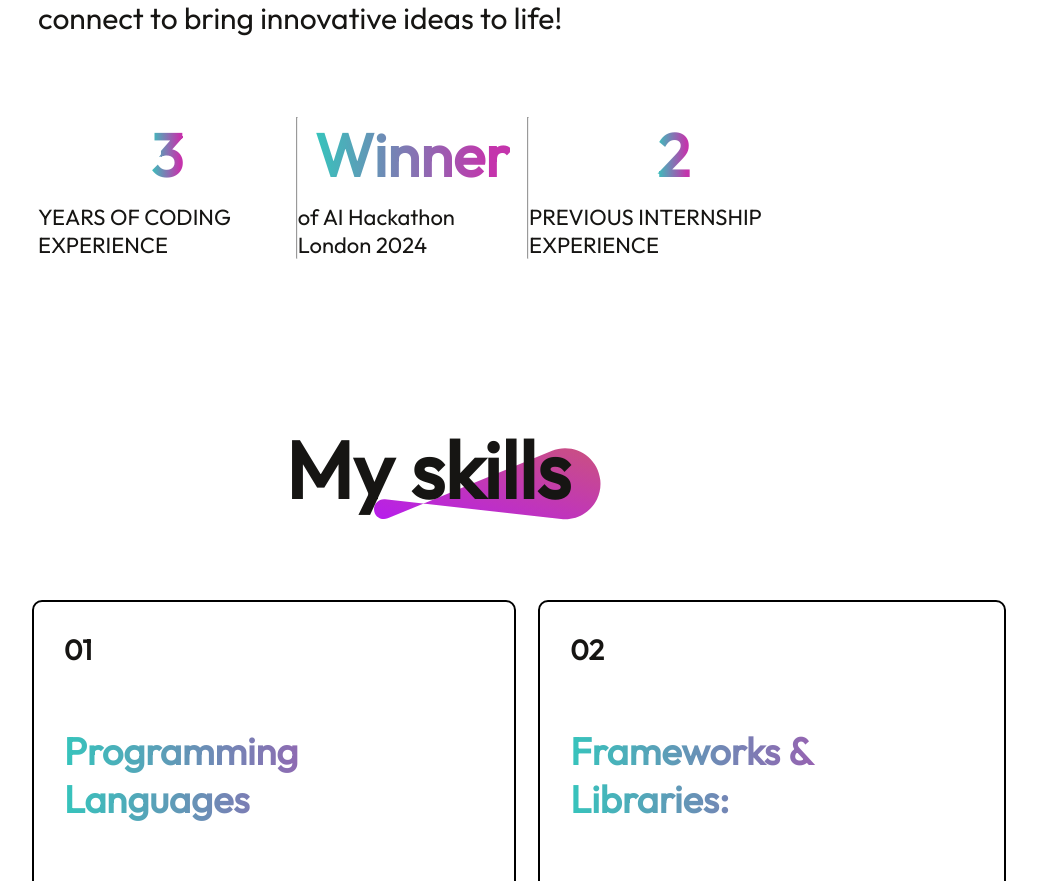
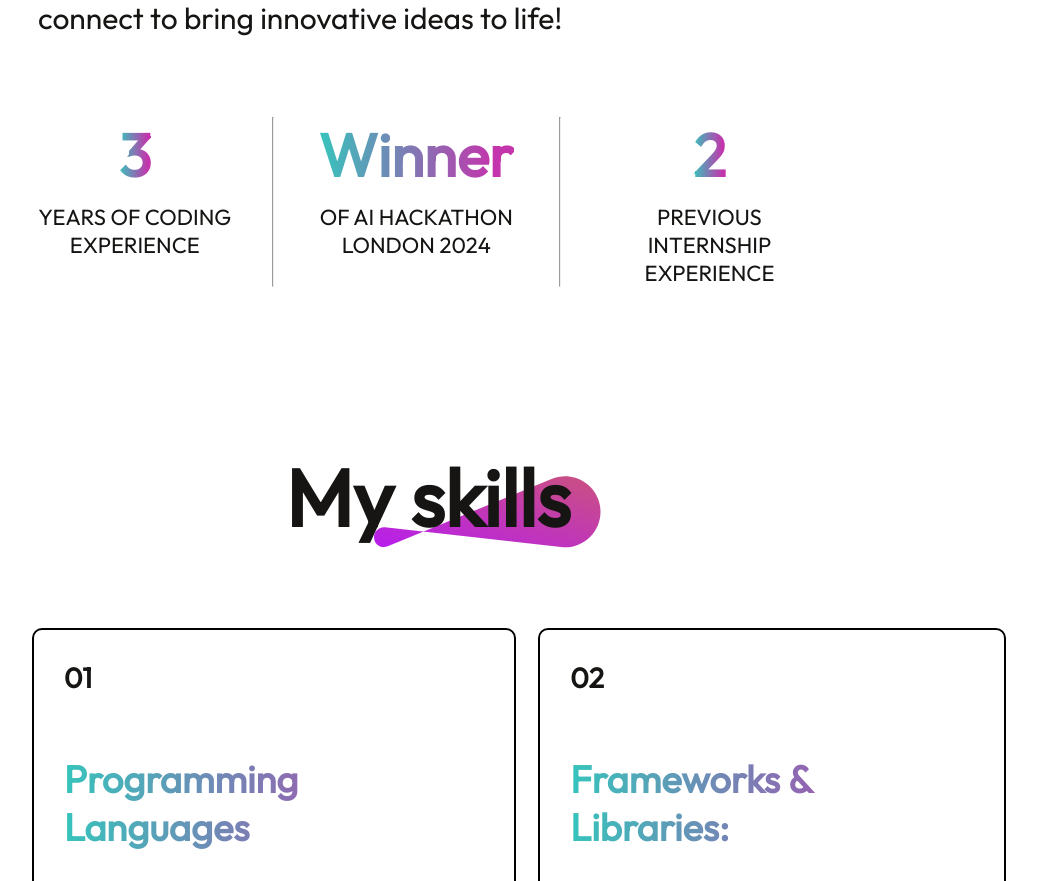
Before and after one commit to PaytonLiao/Portfolio, a React (Vite) app: page / in a window 1280 px wide. Shown: the part 1789-2670 px from the top of the page, without its empty margins (212-1249 px from the left). Built offline with nearby package versions, Linux system fonts and the light colour scheme.

Commit message:
testing sizes

```diff
--- a/src/components/About/About.css
+++ b/src/components/About/About.css
@@ -88,6 +88,7 @@
     width: 100%;
     justify-content: space-around;
     margin-bottom: 80px;
+    gap: 40px;
 }
 
 .about-achievement {
@@ -110,6 +111,7 @@
 .about-achievement p {
     font-size: 22px;
     font-weight: 500;
+    text-align: center;
 }
 
 .about-skill:hover {
--- a/src/components/About/About.jsx
+++ b/src/components/About/About.jsx
@@ -38,7 +38,7 @@ const About = () => {
                 <hr />
                 <div className="about-achievement">
                     <h1>Winner</h1>
-                    <p>of AI Hackathon London 2024</p>
+                    <p>OF AI HACKATHON LONDON 2024</p>
                 </div>
                 <hr />
                 <div className="about-achievement">
```
